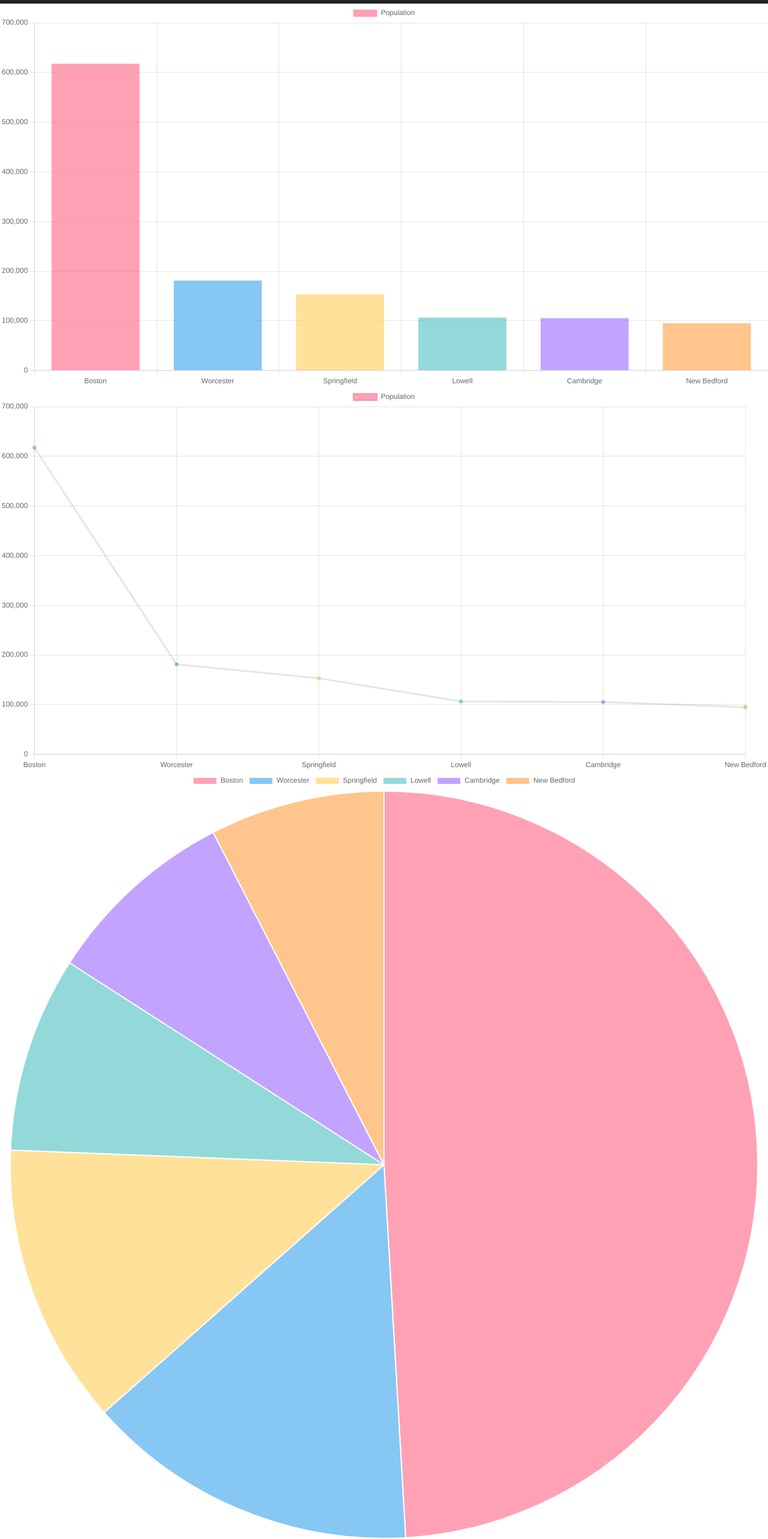
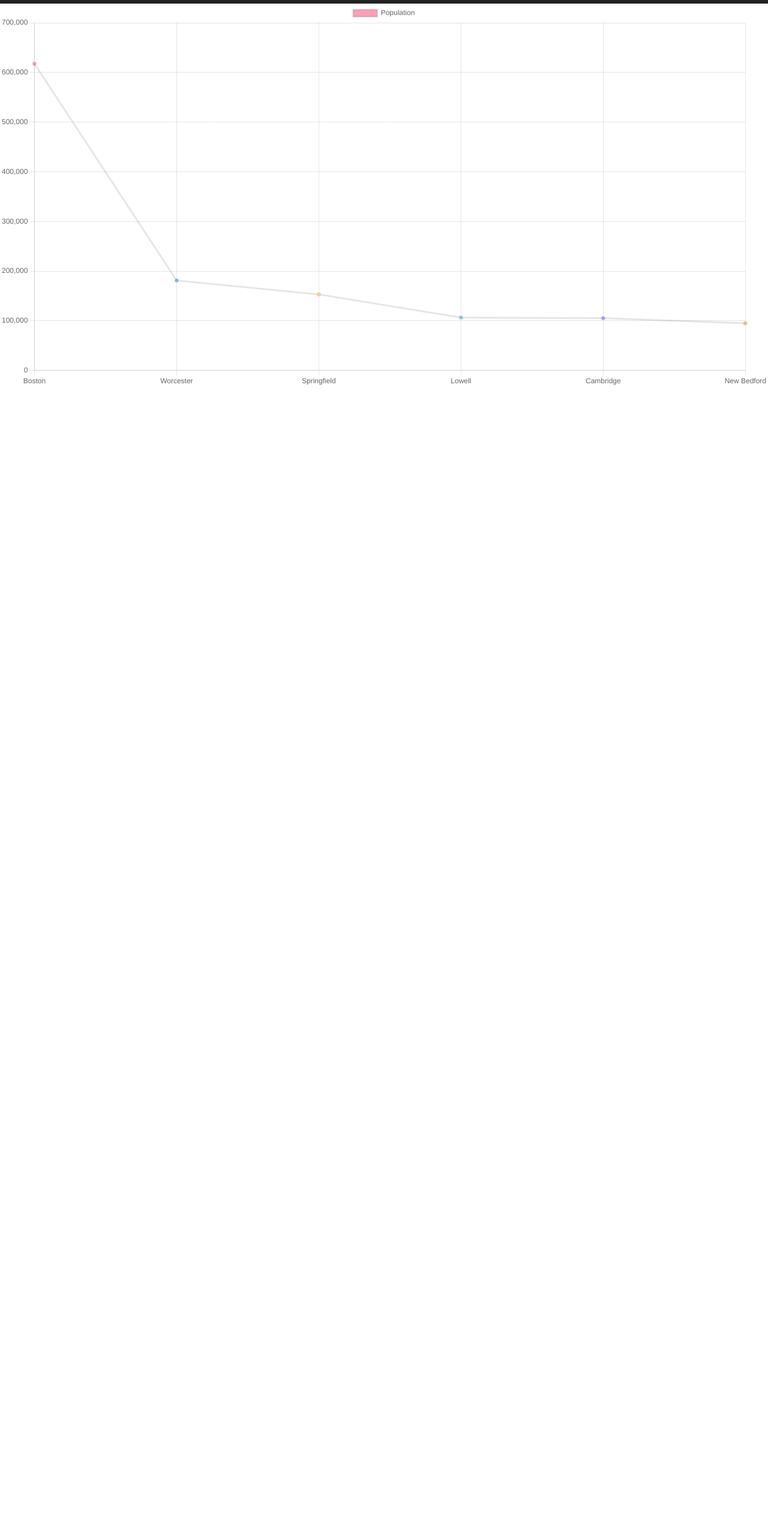
Before and after one commit to SteveVanSteve/uni-simulation-project-REACT, a React (Create React App) app: page / in a window 1280 px wide. Shown: the part 184-2750 px from the top of the page at 60% size. After the commit the page ends 830 px from the top, so only its background shows below. Built offline with nearby package versions, Linux system fonts and the light colour scheme.

Commit message:
update to graph/chart - just line

```diff
--- a/src/components/Chart.js
+++ b/src/components/Chart.js
@@ -1,5 +1,5 @@
 import React, {Component} from 'react';
-import {Bar, Line, Pie} from 'react-chartjs-2';
+import {Line} from 'react-chartjs-2';
 
 class Chart extends Component{
   constructor(props){
@@ -19,20 +19,7 @@ class Chart extends Component{
   render(){
     return (
       <div className="chart">
-        <Bar
-          data={this.state.chartData}
-          options={{
-            title:{
-              display:this.props.displayTitle,
-              text:'Largest Cities In '+this.props.location,
-              fontSize:25
-            },
-            legend:{
-              display:this.props.displayLegend,
-              position:this.props.legendPosition
-            }
-          }}
-        />
+
 
         <Line
           data={this.state.chartData}
@@ -49,20 +36,6 @@ class Chart extends Component{
           }}
         />
 
-        <Pie
-          data={this.state.chartData}
-          options={{
-            title:{
-              display:this.props.displayTitle,
-              text:'Largest Cities In '+this.props.location,
-              fontSize:25
-            },
-            legend:{
-              display:this.props.displayLegend,
-              position:this.props.legendPosition
-            }
-          }}
-        />
       </div>
     )
   }
```
